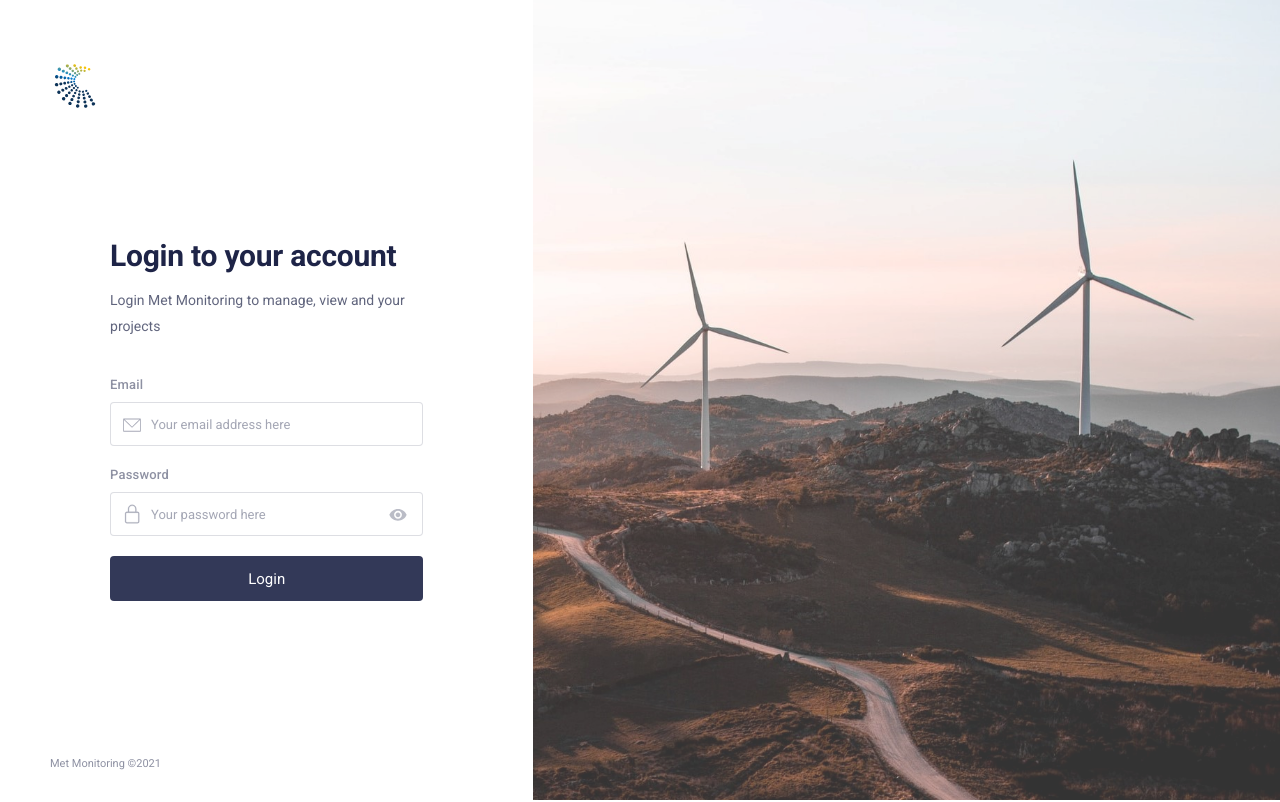
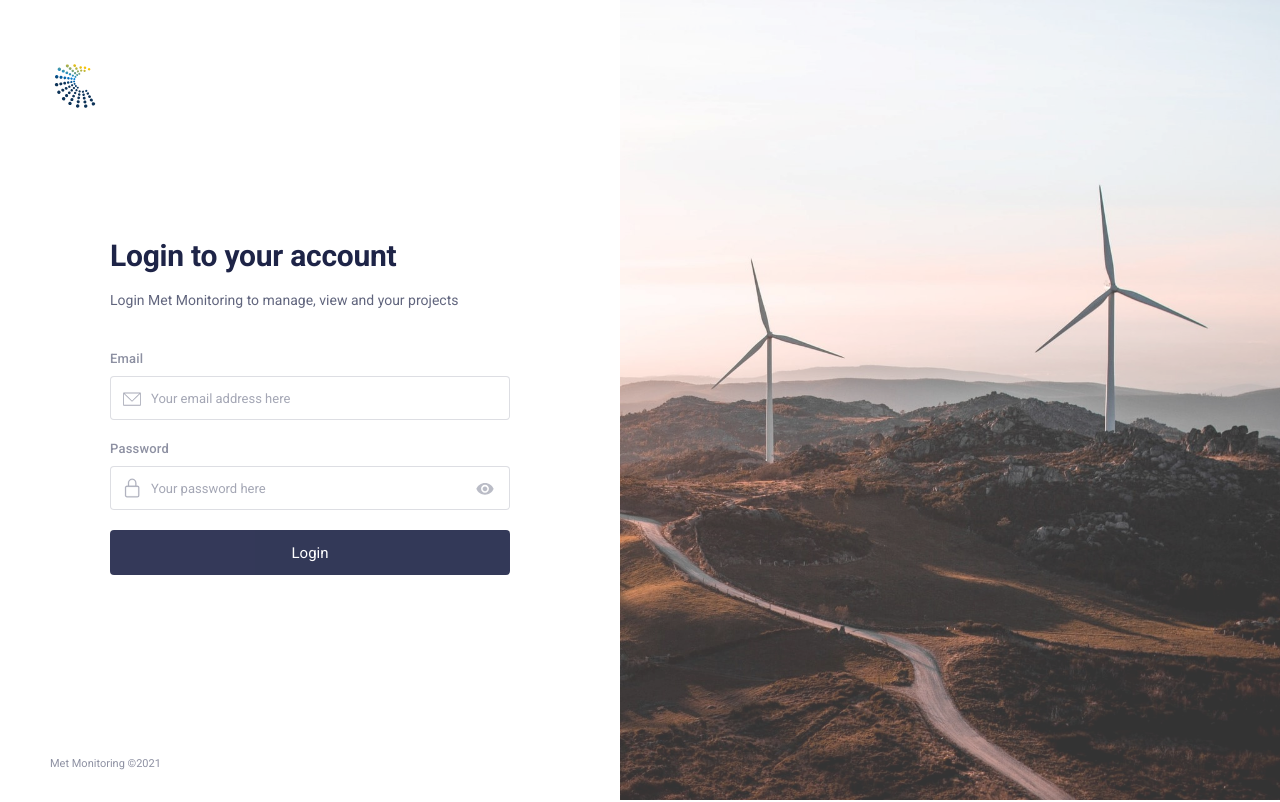
Before and after one commit to bibekthokar/rapt-web, a React (Create React App) app: page / in a window 1280 px wide. Built offline with nearby package versions, Linux system fonts and the light colour scheme.

Commit message:
login issue down

```diff
--- a/src/containers/Login/index.tsx
+++ b/src/containers/Login/index.tsx
@@ -27,6 +27,15 @@ const useStyles = makeStyles((theme) => ({
     display: 'flex',
     flexDirection: 'column',
     justifyContent: 'space-between',
+    [theme.breakpoints.down('lg')]: {
+      flexBasis: '62rem',
+    }
+  },
+  loginRight: {
+    [theme.breakpoints.down('lg')]: {
+      maxWidth: 'calc(100% - 62rem)',
+      flexBasis: 'calc(100% - 62rem)',
+    },
   },
   formRoot: {
     flexGrow: 1,
@@ -193,7 +202,7 @@ const Login = ({ toggleLogin }: LoginProps) => {
           </div>
           <p className={classes.copyright}>Met Monitoring ©2021 </p>
         </Grid>
-        <Grid item xs={undefined} sm={undefined} md={6} lg={7}>
+        <Grid item xs={undefined} sm={undefined} md={6} lg={7} className={classes.loginRight}>
           <Hidden smDown>
             <div className={classes.image}>
               <img src="/asset/img/login-cover.jpg" alt="windTower" />
```
Also changed, not shown: 1 other file (tests, documents, lock files or other folders).
